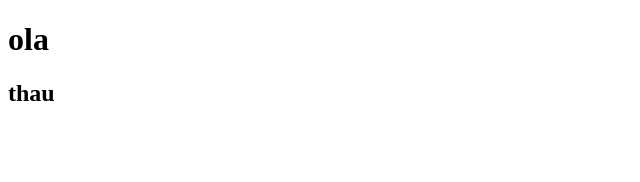
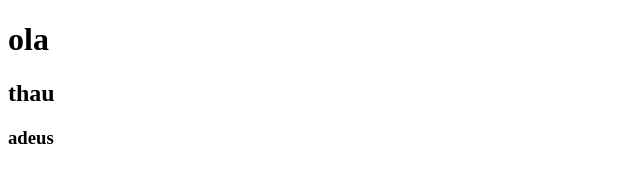
Before and after one commit to Suellenon/estudo-frontend, a plain HTML site: page sobre.html in a window 1280 px wide. Shown: the full height of the page, 0-640 px from the left. Drawn offline with Linux system fonts and the light colour scheme.

Commit message:
Update sobre.html

```diff
--- a/sobre.html
+++ b/sobre.html
@@ -10,5 +10,6 @@
 
     </h1>
     <h2>thau</h2>
+    <h3>adeus</h3>
 </body>
 </html>
```
